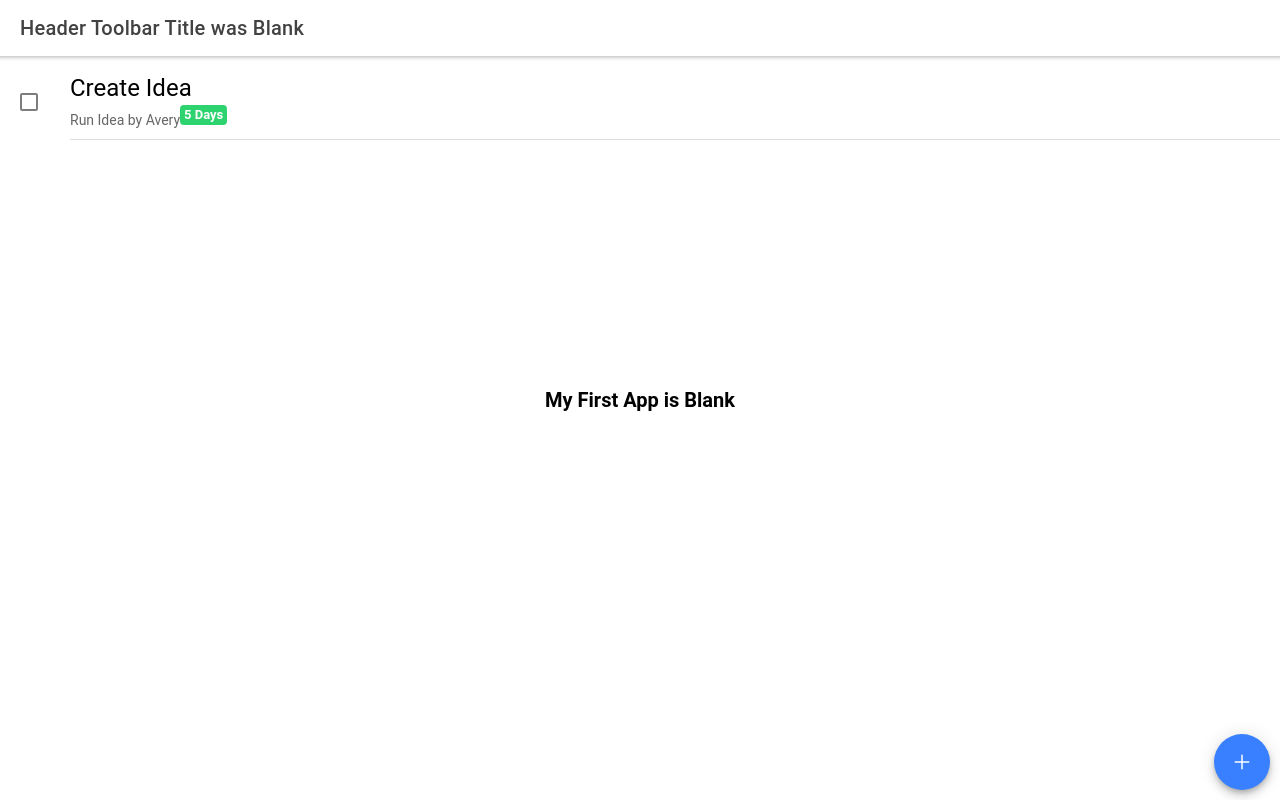
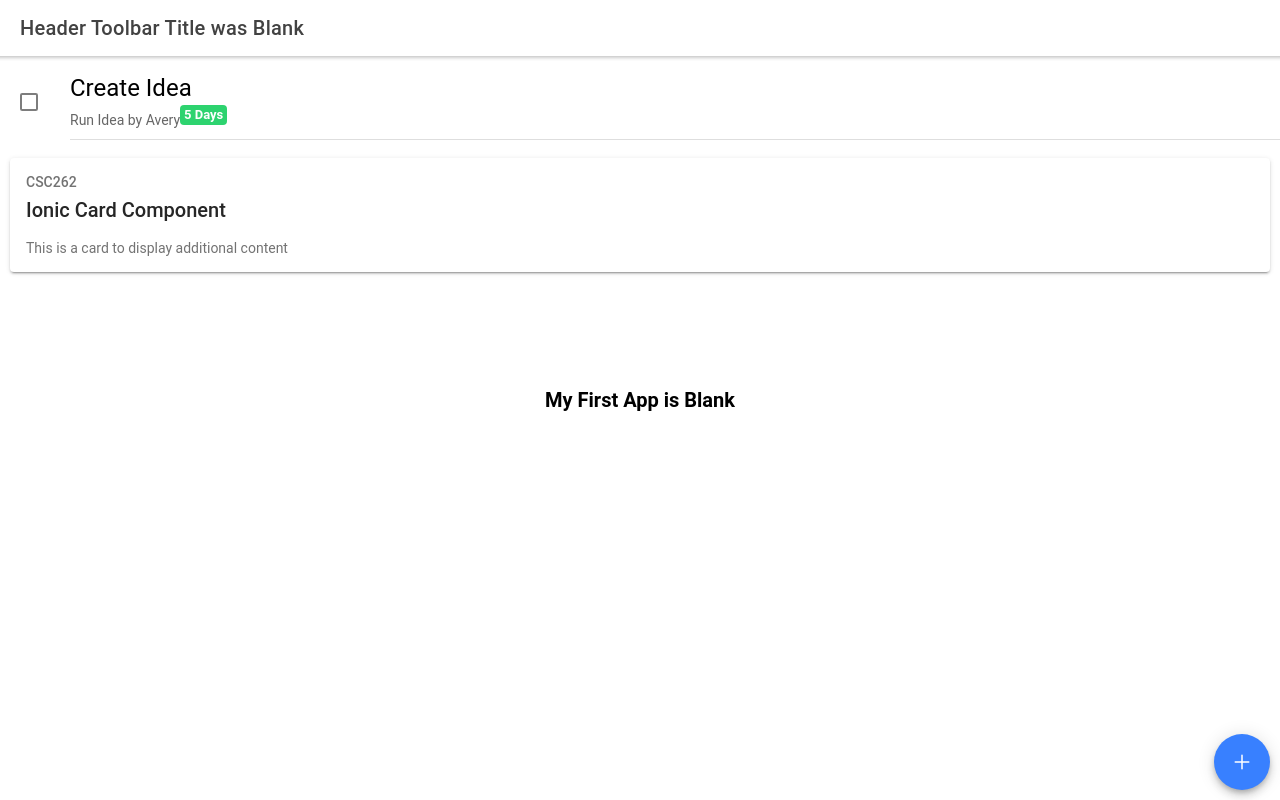
Before and after one commit to GWCCCS/ReactPlugins, a React (Create React App) app: page /home in a window 1280 px wide. Built offline with nearby package versions, Linux system fonts and the light colour scheme.

Commit message:
Added basic IonCard component

```diff
--- a/src/pages/Home.tsx
+++ b/src/pages/Home.tsx
@@ -1,4 +1,4 @@
-import { IonBadge, IonCheckbox, IonContent, IonFab, IonFabButton, IonHeader, IonIcon, IonItem, IonLabel, IonList, IonNote, IonPage, IonTitle, IonToolbar } from '@ionic/react';
+import { IonBadge, IonCard, IonCardContent, IonCardHeader, IonCardSubtitle, IonCardTitle, IonCheckbox, IonContent, IonFab, IonFabButton, IonHeader, IonIcon, IonItem, IonLabel, IonList, IonNote, IonPage, IonTitle, IonToolbar } from '@ionic/react';
 import { RouteComponentProps } from 'react-router';
 import ExploreContainer from '../components/ExploreContainer';
 import './Home.css';
@@ -30,6 +30,15 @@ const Home: React.FC<RouteComponentProps> = (props) => {
           </IonFabButton>
         </IonFab>
         <ExploreContainer />
+        <IonCard>
+          <IonCardHeader>
+            <IonCardSubtitle>CSC262</IonCardSubtitle>
+            <IonCardTitle>Ionic Card Component</IonCardTitle>
+          </IonCardHeader>
+          <IonCardContent>
+            This is a card to display additional content
+          </IonCardContent>
+        </IonCard>
       </IonContent>
     </IonPage>
   );
```
